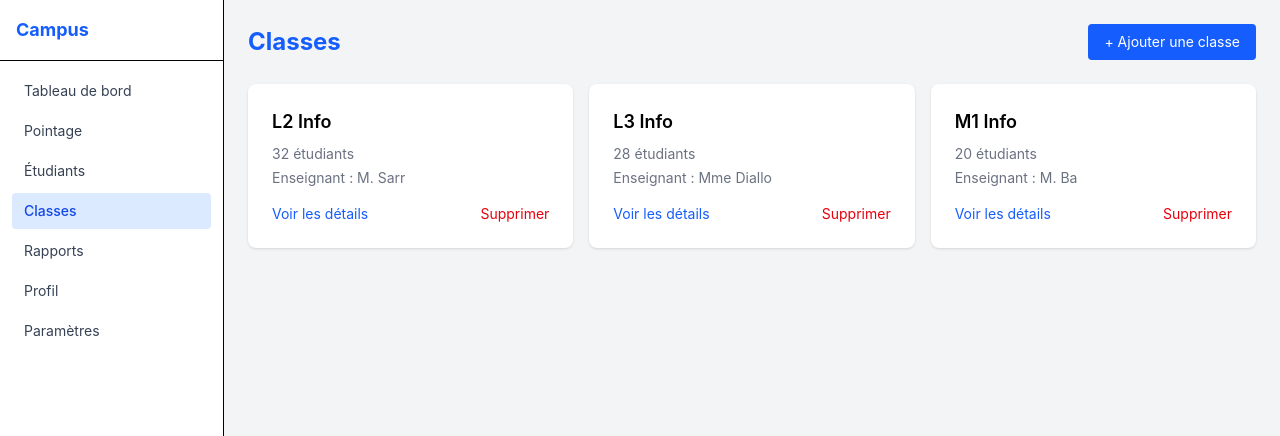
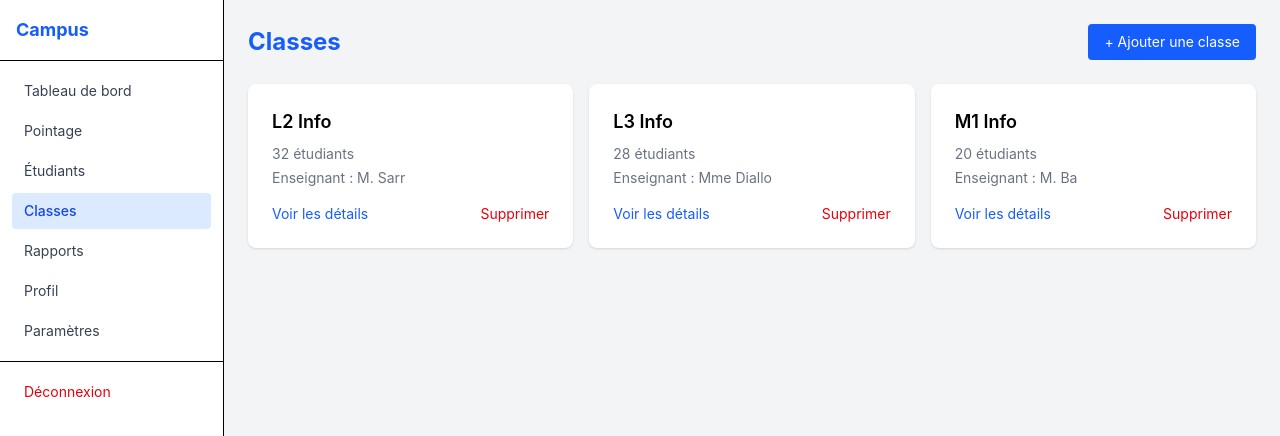
Before and after one commit to mg7984992-byte/pointage-presence-campus, a React (Vite) app: page /classes in a window 1280 px wide. Shown: the top 436 px of the page. Built offline with nearby package versions, Linux system fonts and the light colour scheme.

Commit message:
Ajout bouton de déconnexion

```diff
--- a/src/components/Sidebar.tsx
+++ b/src/components/Sidebar.tsx
@@ -1,8 +1,9 @@
 import { useState } from 'react'
-import { Link, useLocation } from 'react-router-dom'
+import { Link, useLocation, useNavigate } from 'react-router-dom'
 
 function Sidebar() {
   const location = useLocation()
+  const navigate = useNavigate()
   const [isOpen, setIsOpen] = useState(false)
 
   const liens = [
@@ -14,6 +15,10 @@ function Sidebar() {
     { path: '/profil', label: 'Profil' },
     { path: '/parametres', label: 'Paramètres' },
   ]
+
+  function handleDeconnexion() {
+    navigate('/')
+  }
 
   return (
     <>
@@ -32,8 +37,9 @@ function Sidebar() {
       <aside
         className={`${
           isOpen ? 'block' : 'hidden'
-        } md:block w-full md:w-56 md:min-h-screen bg-white border-r shadow-sm`}
+        } md:block w-full md:w-56 md:min-h-screen bg-white border-r shadow-sm flex flex-col justify-between`}
       >
+        <div>
           <div className="hidden md:block p-4 border-b">
             <h2 className="font-bold text-blue-600 text-lg">Campus</h2>
           </div>
@@ -53,6 +59,16 @@ function Sidebar() {
               </Link>
             ))}
           </nav>
+        </div>
+
+        <div className="p-3 border-t">
+          <button
+            onClick={handleDeconnexion}
+            className="w-full text-left px-3 py-2 rounded text-sm text-red-600 hover:bg-red-50"
+          >
+            Déconnexion
+          </button>
+        </div>
       </aside>
     </>
   )
```
Lines whose indentation alone changed are shown as unchanged.
